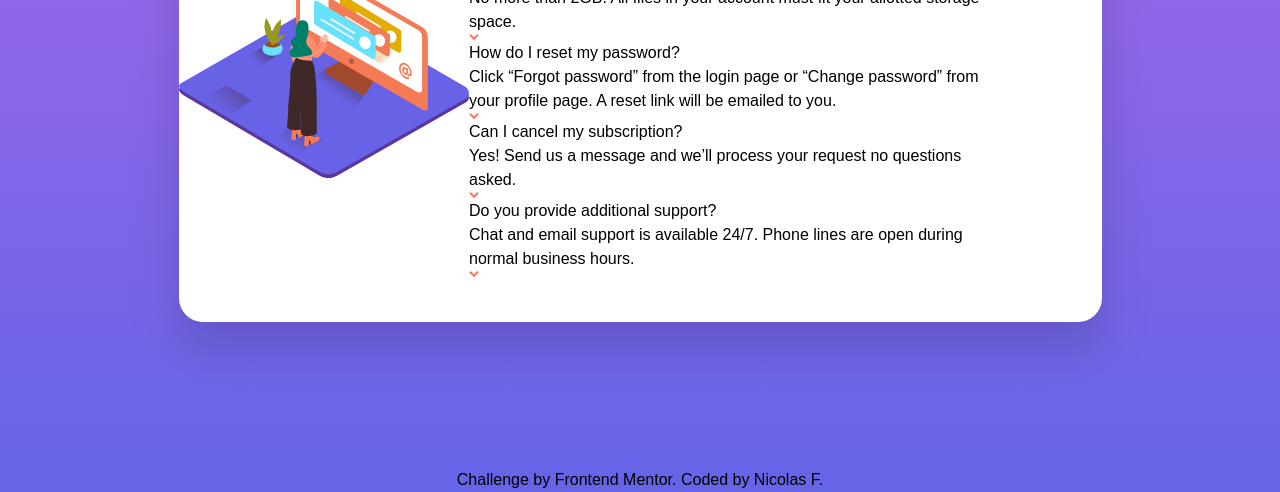
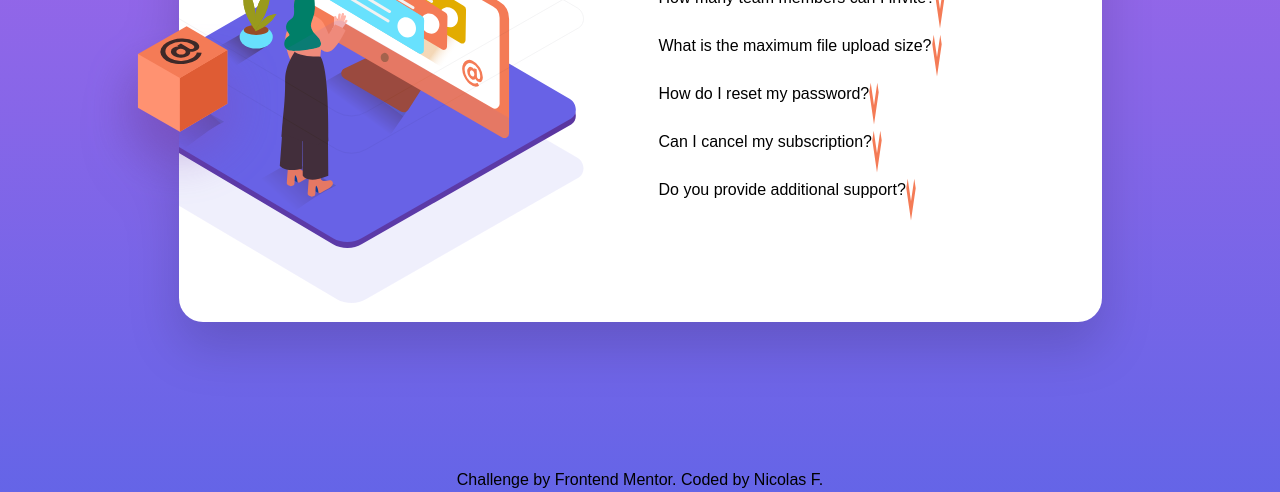
Before and after one commit to nicolasfig/faq-accordion-card, a website: page index.html in a window 1280 px wide. Shown: the part 332-824 px from the top of the page. Drawn offline with Linux system fonts and the light colour scheme.

Commit message:
Banner image positioning

```diff
--- a/index.html
+++ b/index.html
@@ -20,61 +20,77 @@
       <div
         class="card flex items-center w-[923px] h-[508px] bg-white rounded-3xl drop-shadow-2xl"
       >
-        <section class="image">
-          <img src="./images/illustration-woman-online-desktop.svg" alt="" />
+        <section class="image flex items-center justify-center">
+          <img
+            class="absolute z-10 left-[-92px] top-[210px]"
+            src="./images/illustration-box-desktop.svg"
+            alt="Illustration of a box"
+          />
+          <div class="desktop flex items-center relative w-[480px] h-auto">
+            <img
+              class="absolute left-[-75px]"
+              src="./images/illustration-woman-online-desktop.svg"
+              alt="illustration of a woman using a destop"
+            />
+            <img
+              class="relative left-[-75px]"
+              src="./images/bg-pattern-desktop.svg"
+              alt=""
+            />
+          </div>
         </section>
-        <section class="text pr-[90px]">
-          <h1 class="">FAQ</h1>
+        <section class="flex flex-col text pt-10 w-[350px]">
+          <h1 class="text-3xl">FAQ</h1>
           <ul>
             <li>
-              <p class="question">How many team members can I invite?</p>
+              <div class="question-icon">
+                <p class="question">How many team members can I invite?</p>
+                <img src="./images/icon-arrow-down.svg" alt="" />
+              </div>
               <p class="answer">
                 You can invite up to 2 additional users on the Free plan. There
                 is no limit on team members for the Premium plan.
               </p>
-              <div class="icon">
+            </li>
+            <li>
+              <div class="question-icon">
+                <p class="question">What is the maximum file upload size?</p>
                 <img src="./images/icon-arrow-down.svg" alt="" />
               </div>
-            </li>
-            <li>
-              <p class="question">What is the maximum file upload size?</p>
               <p class="answer">
                 No more than 2GB. All files in your account must fit your
                 allotted storage space.
               </p>
-              <div class="icon">
+            </li>
+            <li>
+              <div class="question-icon">
+                <p class="question">How do I reset my password?</p>
                 <img src="./images/icon-arrow-down.svg" alt="" />
               </div>
-            </li>
-            <li>
-              <p class="question">How do I reset my password?</p>
               <p class="answer">
                 Click “Forgot password” from the login page or “Change password”
                 from your profile page. A reset link will be emailed to you.
               </p>
-              <div class="icon">
+            </li>
+            <li>
+              <div class="question-icon">
+                <p class="question">Can I cancel my subscription?</p>
                 <img src="./images/icon-arrow-down.svg" alt="" />
               </div>
-            </li>
-            <li>
-              <p class="question">Can I cancel my subscription?</p>
               <p class="answer">
                 Yes! Send us a message and we’ll process your request no
                 questions asked.
               </p>
-              <div class="icon">
+            </li>
+            <li>
+              <div class="question-icon">
+                <p class="question">Do you provide additional support?</p>
                 <img src="./images/icon-arrow-down.svg" alt="" />
               </div>
-            </li>
-            <li>
-              <p class="question">Do you provide additional support?</p>
               <p class="answer">
                 Chat and email support is available 24/7. Phone lines are open
                 during normal business hours.
               </p>
-              <div class="icon">
-                <img src="./images/icon-arrow-down.svg" alt="" />
-              </div>
             </li>
           </ul>
         </section>
--- a/style.css
+++ b/style.css
@@ -14,3 +14,19 @@
   --s-64: 4rem;
   --s-80: 5rem;
 }
+
+.desktop {
+  overflow: hidden;
+}
+
+.question-icon {
+  display: flex;
+  width: 350px;
+}
+.question {
+  padding-bottom: var(--s-24);
+}
+
+.answer {
+  display: none;
+}
```
Also changed, not shown: output.css.
